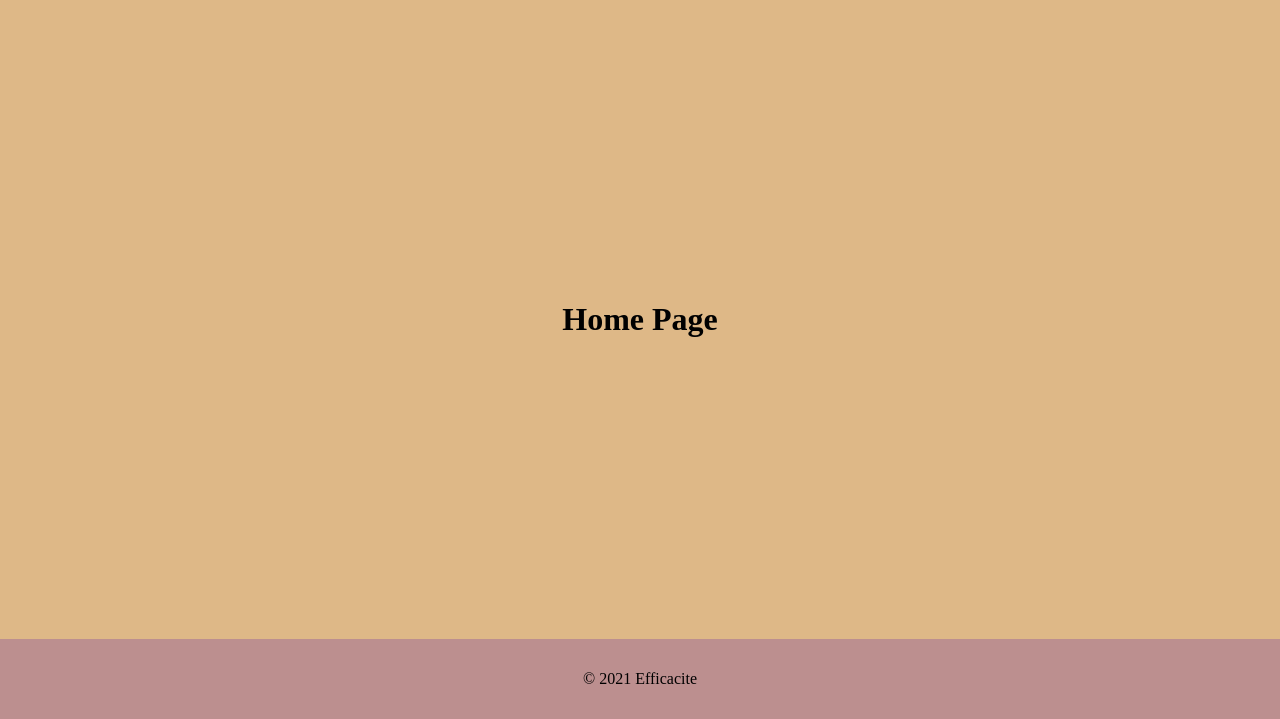
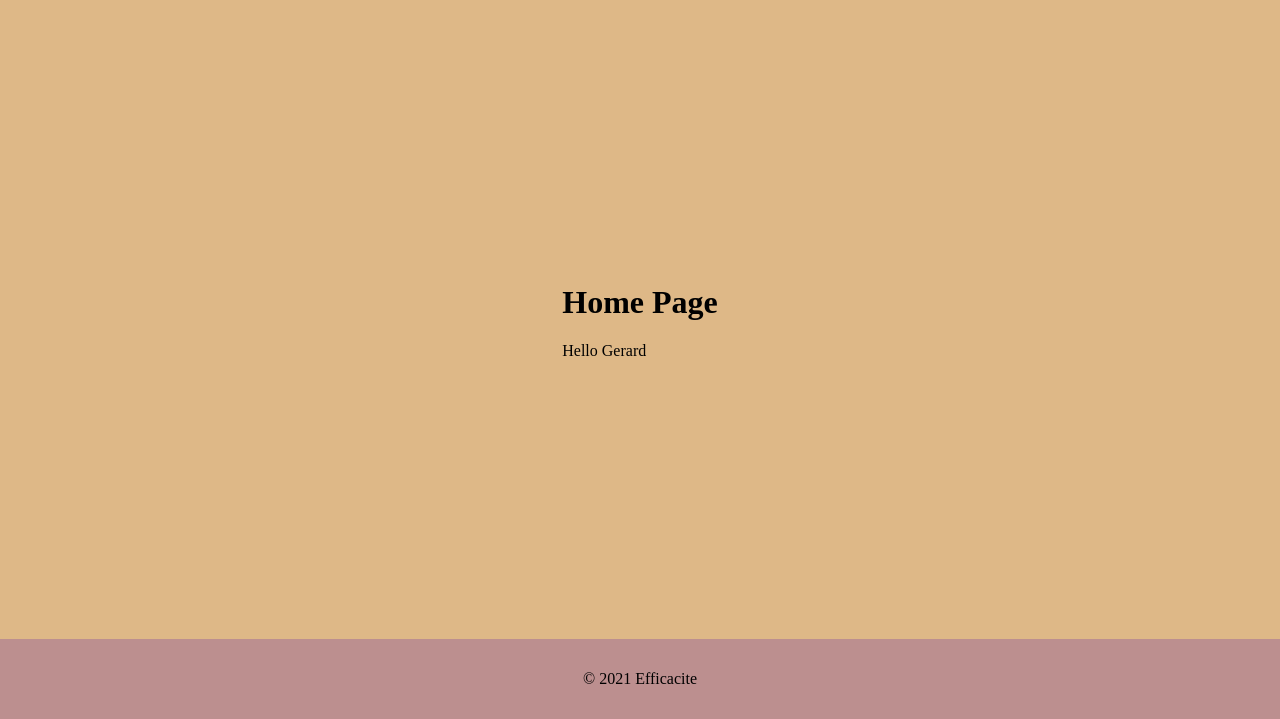
Before and after one commit to matthewdizon/efficacite_inventory_management, a Django app: template main_app/templates/main_app/index.html in a window 1280 px wide. Shown: the part 81-800 px from the top of the page. Run offline with Django 3.2, Linux system fonts and the light colour scheme; the template is opened without the code that fills it, so the values that code supplies are empty.

Commit message:
Gerard made this

```diff
--- a/main_app/templates/main_app/index.html
+++ b/main_app/templates/main_app/index.html
@@ -3,5 +3,6 @@
 {% block content %}
 <div>
     <h1>Home Page</h1>
+    <p>Hello Gerard</p>
 </div>
 {% endblock %}
```
